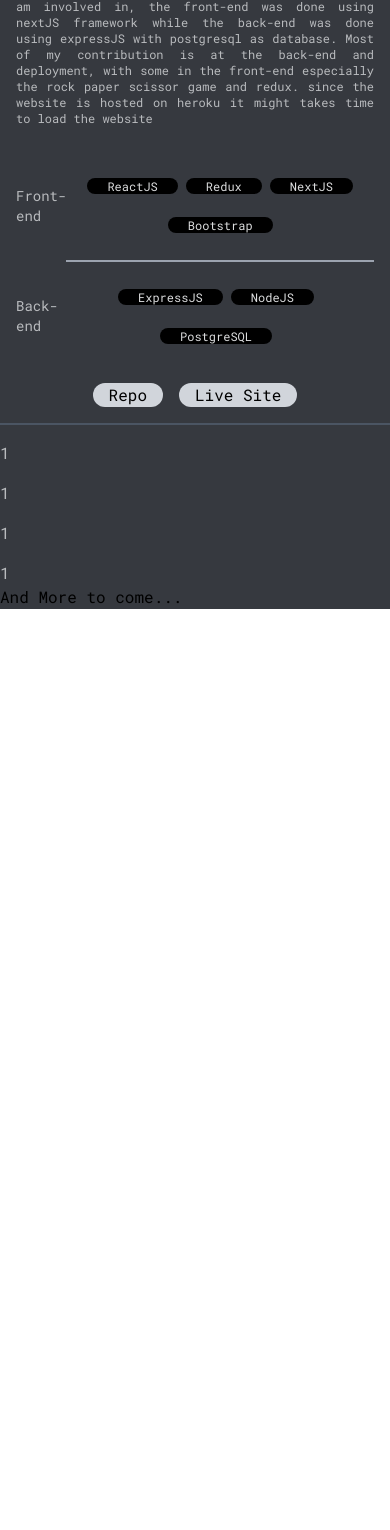
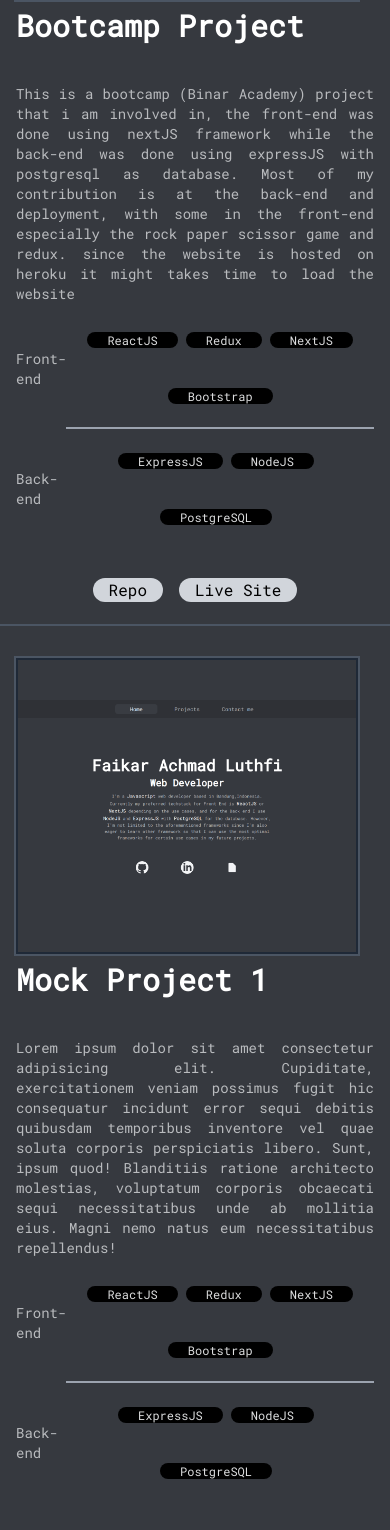
Before and after one commit to faluthfi/portofolio-vercel, a Next.js app: page /projects in a window 390 px wide. Shown: the part 440-1970 px from the top of the page. Before the commit the page ends 1049 px from the top, so only its background shows below. Built offline with nearby package versions, Linux system fonts and the light colour scheme.

Commit message:
tweak responsive index and projects

```diff
--- a/components/index/indexIcon.js
+++ b/components/index/indexIcon.js
@@ -1,8 +1,8 @@
-export default function indexIcon({ path, link,tooltip }) {
+export default function indexIcon({ path, link, tooltip, color }) {
     return (
         <div className="group my-5 mx-10 sm:mx-2 flex flex-col justify-between items-center">
             <a href={link}>
-                    <svg xmlns="http://www.w3.org/2000/svg" className="h-20 w-20 rounded-full fill-gray-100 p-4 hover:fill-gray-300  hover:border-gray-600 hover:cursor-pointer hover:scale-95 transition duration-300 ease-in-out" viewBox="0 0 24 24">
+                <svg xmlns="http://www.w3.org/2000/svg" className={`h-20 w-20 rounded-full fill-gray-100 p-4 hover:fill-${color} hover:bg-white bg-clip-content  hover:cursor-pointer hover:scale-95 transition duration-300 ease-in-out`} viewBox="0 0 24 24">
                     <path d={path} />
                 </svg>
             </a>
--- a/pages/index.js
+++ b/pages/index.js
@@ -18,14 +18,14 @@ export default function Home() {
     <Fragment>
       <div className='h-full min-h-screen flex w-full justify-center  items-center bg-dsbg text-dsfont'>
         <div className='flex flex-col justify-center items-center  max-h-2/4 max-w-2/4 sm:w-screen md:w-screen animate-fade-in-down'>
-          <h1 className='mb-4 font-bold text-white text-6xl sm:text-3xl sm:text-center sm:mt-10'>Faikar Achmad Luthfi</h1>
-          <h2 className='mb-4 font-semibold text-white text-4xl sm:text-xl'>Web Developer</h2>
-          <div className='font-normal mx-5 flex items-center justify-center text-center w-1/2 sm:w-screen sm:text-center sm:break-words'>
-            <p>I'm a <strong className='font-medium text-white text-lg'>Javascript</strong> web developer based in Bandung,Indonesia. Currently my preferred techstack for Front End is <strong className='font-medium text-white text-lg'>ReactJS</strong>  or <strong className='font-medium text-white text-lg'>NextJS</strong>  depending on the use cases, and for the Back end I use <strong className='font-medium text-white text-lg'>NodeJS</strong> and <strong className='font-medium text-white text-lg'>ExpressJS</strong> with <strong className='font-medium text-white text-lg'>PostgreSQL</strong> for the database. However, I'm not limited to the aforementioned frameworks since I'm also eager to learn other framework so that I can use the most optimal frameworks for certain use cases in my future projects.</p>
+          <h1 className='mb-10 font-bold text-white text-6xl sm:text-3xl sm:text-center sm:mt-10 sm:mx-16'>Faikar Achmad Luthfi</h1>
+          <h2 className='mb-10 font-semibold text-white text-4xl sm:text-xl'>Web Developer</h2>
+          <div className='font-normal mx-5 flex items-center justify-center text-center w-1/2 sm:w-[80%] sm:tracking-tight sm:text-justify sm:break-words text-lg sm:text-sm'>
+            <p>I'm a <strong className='font-medium text-white'>Javascript</strong> web developer based in Bandung,Indonesia. Currently my preferred techstack for Front End is <strong className='font-medium text-white'>ReactJS</strong>  or <strong className='font-medium text-white'>NextJS</strong>  depending on the use cases, and for the Back end I use <strong className='font-medium text-white'>NodeJS</strong> and <strong className='font-medium text-white'>ExpressJS</strong> with <strong className='font-medium text-white'>PostgreSQL</strong> for the database. However, I'm not limited to the aforementioned frameworks since I'm also eager to learn other framework so that I can use the most optimal frameworks for certain use cases in my future projects.</p>
           </div>
           <div className='flex flex-row mt-10'>
-            <IndexIcon path={github} link={'https://github.com/faluthfi'} tooltip={'Github'} />
-            <IndexIcon path={linkedin} link={'https://www.linkedin.com/in/faikar-achmad-luthfi'} tooltip={'LinkedIn'} />
+            <IndexIcon path={github} link={'https://github.com/faluthfi'} tooltip={'Github'} color={'black'}/>
+            <IndexIcon path={linkedin} link={'https://www.linkedin.com/in/faikar-achmad-luthfi'} tooltip={'LinkedIn'} color={'linkd'}/>
             <div className="group my-5 mx-10 sm:mx-2 flex flex-col justify-between items-center">
               <a onClick={openModal}>
                 <svg xmlns="http://www.w3.org/2000/svg" className="h-20 w-20 rounded-full p-4 fill-gray-100 hover:fill-gray-300  hover:border-gray-600 hover:cursor-pointer hover:scale-95 transition duration-300 ease-in-out" viewBox="0 0 24 24">
--- a/pages/projects.js
+++ b/pages/projects.js
@@ -7,20 +7,22 @@ export default function Projects() {
     <div className="justify-center align-middle h-full min-h-screen mt-10">
       <div className="flex justify-center w-full h-full min-h-screen">
         <div className="flex flex-col  w-[80%] gap-4 min-h-1/2 text-dsfont xl:w-full ">
-          <div className="border-b-2 border-gray-600 grid grid-cols-3 grid-rows-5 min-h-3/4 gap-x-4 p-4  mdlg:grid-rows-5 mdlg:grid-cols-1 mdlg:gap-y-4 sm:gap-y-2 sm:auto-rows-max">
-            <div className=" row-span-5 mdlg:col-span-1 sm:row-span-2">
+          <div className="border-b-2 border-gray-600 grid grid-cols-3 grid-rows-5 min-h-3/4 gap-x-4 p-4  mdlg:grid-rows-5 mdlg:grid-cols-1 mdlg:gap-y-4 sm:gap-y-2 sm:grid-rows-12">
+            <div className=" row-span-5 mdlg:col-span-1 sm:row-span-4">
               <img src="/project-1.png" alt="" className="h-full mdlg:w-full object-contain object-center border-2 border-gray-800 ring-2 ring-gray-600" />
             </div>
-            <div className=" col-span-2 row-span-1 ">
+            <div className=" col-span-2 row-span-1 sm:row-span-1">
               <h1 className="text-white text-4xl font-bold sm:text-3xl">Bootcamp Project</h1>
             </div>
-            <div className=" col-span-2 row-span-2 sm:text-xs text-justify ">This is a bootcamp (Binar Academy) project that i am involved in, the front-end was done using nextJS framework while the back-end was done using expressJS with postgresql as database. Most of my contribution is at the back-end and deployment, with some in the front-end especially the rock paper scissor game and redux. since the website is hosted on heroku it might takes time to load the website</div>
-            <div className=" col-span-2 row-span-2">
+            <div className=" col-span-2 row-span-2 sm:text-sm text-justify sm:row-span-3">
+              This is a bootcamp (Binar Academy) project that i am involved in, the front-end was done using nextJS framework while the back-end was done using expressJS with postgresql as database. Most of my contribution is at the back-end and deployment, with some in the front-end especially the rock paper scissor game and redux. since the website is hosted on heroku it might takes time to load the website
+            </div>
+            <div className=" col-span-2 row-span-2 sm:row-span-4">
               <div className="grid grid-cols-1 grid-rows-5 h-full ">
                 <div className=" row-span-3 grid grid-cols-1 text-sm mb-4  sm:row-span-4 sm:mb-1">
                   <div className=" row-span-2 flex flex-row">
-                    <div className=" row-span-2 basis-[10%] justify-center align-middle items-center flex pb-4">Front-end</div>
-                    <div className=" row-span-2 basis-[90%] flex flex-row justify-center items-center align-middle border-b-2 border-gray-400 sm:text-xs sm:flex-wrap pb-4">
+                    <div className=" row-span-2 basis-[10%] justify-center align-middle items-center flex pb-4 sm:pb-1">Front-end</div>
+                    <div className=" row-span-2 basis-[90%] flex flex-row justify-center items-center align-middle border-b-2 border-gray-400 sm:text-xs sm:flex-wrap pb-4 sm:pb-1 ">
                       <h1 className="bg-black text-dshovertxt px-5 mx-2 rounded-2xl sm:m-1">ReactJS</h1>
                       <h1 className="bg-black text-dshovertxt px-5 mx-2 rounded-2xl sm:m-1">Redux</h1>
                       <h1 className="bg-black text-dshovertxt px-5 mx-2 rounded-2xl sm:m-1">NextJS</h1>
@@ -28,8 +30,8 @@ export default function Projects() {
                     </div>
                   </div>
                   <div className=" row-span-2 flex flex-row ">
-                  <div className=" row-span-2 basis-[10%] justify-center items-center flex pt-4">Back-end</div>
-                    <div className=" row-span-2 basis-[90%] flex flex-row justify-center items-center align-middle sm:text-xs sm:flex-wrap pt-4">
+                  <div className=" row-span-2 basis-[10%] justify-center items-center flex pt-4 sm:pt-1">Back-end</div>
+                    <div className=" row-span-2 basis-[90%] flex flex-row justify-center items-center align-middle sm:text-xs sm:flex-wrap pt-4 sm:pt-1">
                       <h1 className="bg-black text-dshovertxt px-5 mx-2 rounded-2xl sm:m-1">ExpressJS</h1>
                       <h1 className="bg-black text-dshovertxt px-5 mx-2 rounded-2xl sm:m-1">NodeJS</h1>
                       <h1 className="bg-black text-dshovertxt px-5 mx-2 rounded-2xl sm:m-1">PostgreSQL</h1>
@@ -47,21 +49,51 @@ export default function Projects() {
               </div>
             </div>
           </div>
-          <div className=" h-1/4">
-            <h1>1</h1>
-          </div>
-          <div className=" h-1/4">
-            <h1>1</h1>
-          </div>
-          <div className=" h-1/4">
-            <h1>1</h1>
-          </div>
-          <div className=" h-1/4">
-            <h1>1</h1>
+          <div className="border-b-2 border-gray-600 grid grid-cols-3 grid-rows-5 min-h-3/4 gap-x-4 p-4  mdlg:grid-rows-5 mdlg:grid-cols-1 mdlg:gap-y-4 sm:gap-y-2 sm:grid-rows-12">
+            <div className=" row-span-5 mdlg:col-span-1 sm:row-span-4">
+              <img src="/mock.png" alt="" className="h-full mdlg:w-full object-contain object-center border-2 border-gray-800 ring-2 ring-gray-600" />
+            </div>
+            <div className=" col-span-2 row-span-1 sm:row-span-1">
+              <h1 className="text-white text-4xl font-bold sm:text-3xl">Mock Project 1</h1>
+            </div>
+            <div className=" col-span-2 row-span-2 sm:text-sm text-justify sm:row-span-3">
+              Lorem ipsum dolor sit amet consectetur adipisicing elit. Cupiditate, exercitationem veniam possimus fugit hic consequatur incidunt error sequi debitis quibusdam temporibus inventore vel quae soluta corporis perspiciatis libero. Sunt, ipsum quod! Blanditiis ratione architecto molestias, voluptatum corporis obcaecati sequi necessitatibus unde ab mollitia eius. Magni nemo natus eum necessitatibus repellendus!
+            </div>
+            <div className=" col-span-2 row-span-2 sm:row-span-4">
+              <div className="grid grid-cols-1 grid-rows-5 h-full ">
+                <div className=" row-span-3 grid grid-cols-1 text-sm mb-4  sm:row-span-4 sm:mb-1">
+                  <div className=" row-span-2 flex flex-row">
+                    <div className=" row-span-2 basis-[10%] justify-center align-middle items-center flex pb-4 sm:pb-1">Front-end</div>
+                    <div className=" row-span-2 basis-[90%] flex flex-row justify-center items-center align-middle border-b-2 border-gray-400 sm:text-xs sm:flex-wrap pb-4 sm:pb-1 ">
+                      <h1 className="bg-black text-dshovertxt px-5 mx-2 rounded-2xl sm:m-1">ReactJS</h1>
+                      <h1 className="bg-black text-dshovertxt px-5 mx-2 rounded-2xl sm:m-1">Redux</h1>
+                      <h1 className="bg-black text-dshovertxt px-5 mx-2 rounded-2xl sm:m-1">NextJS</h1>
+                      <h1 className="bg-black text-dshovertxt px-5 mx-2 rounded-2xl sm:m-1">Bootstrap</h1>
+                    </div>
+                  </div>
+                  <div className=" row-span-2 flex flex-row ">
+                  <div className=" row-span-2 basis-[10%] justify-center items-center flex pt-4 sm:pt-1">Back-end</div>
+                    <div className=" row-span-2 basis-[90%] flex flex-row justify-center items-center align-middle sm:text-xs sm:flex-wrap pt-4 sm:pt-1">
+                      <h1 className="bg-black text-dshovertxt px-5 mx-2 rounded-2xl sm:m-1">ExpressJS</h1>
+                      <h1 className="bg-black text-dshovertxt px-5 mx-2 rounded-2xl sm:m-1">NodeJS</h1>
+                      <h1 className="bg-black text-dshovertxt px-5 mx-2 rounded-2xl sm:m-1">PostgreSQL</h1>
+                    </div>
+                  </div>
+                </div>
+                <div className=" row-span-2 flex flex-row justify-center items-center text-md  sm:text-md mt-6">
+                  <a href="#" className=" px-6 py-[0.5] mx-2  bg-gray-300 text-black rounded-2xl hover:bg-gray-100 hover:scale-90 transition duration-300 ease-in-out sm:py-0 sm:px-4">
+                    Repo
+                  </a>
+                  <a href="#" className=" px-6 py-[0.5] mx-2  bg-gray-300 text-black rounded-2xl hover:bg-gray-100 hover:scale-90 transition duration-300 ease-in-out sm:py-0 sm:px-4">
+                    Live Site
+                  </a>
+                </div>
+              </div>
+            </div>
           </div>
         </div>
       </div>
-      <div className="h-fit">
+      <div className="h-fit flex justify-center align-middle items-center text-white">
         <h1>And More to come...</h1>
       </div>
     </div>
--- a/tailwind.config.js
+++ b/tailwind.config.js
@@ -10,7 +10,8 @@ module.exports = {
         dschosen: '#393c42',
         dsbg:'#36393f',
         dshovertxt:'#dcddde',
-        dshoverbg:'#33363c'
+        dshoverbg:'#33363c',
+        linkd:'#0077b5',
 
       },
       keyframes: {
@@ -27,6 +28,9 @@ module.exports = {
       },
       animation: {
         'fade-in-down': 'fade-in-down 1s ease-out',
+      },
+      gridTemplateRows:{
+        '12':'repeat(12, minmax(0, 1fr))'
       }
     },
     screens: {
```
Also changed, not shown: public/mock.png (added). Lines whose indentation alone changed are shown as unchanged.
